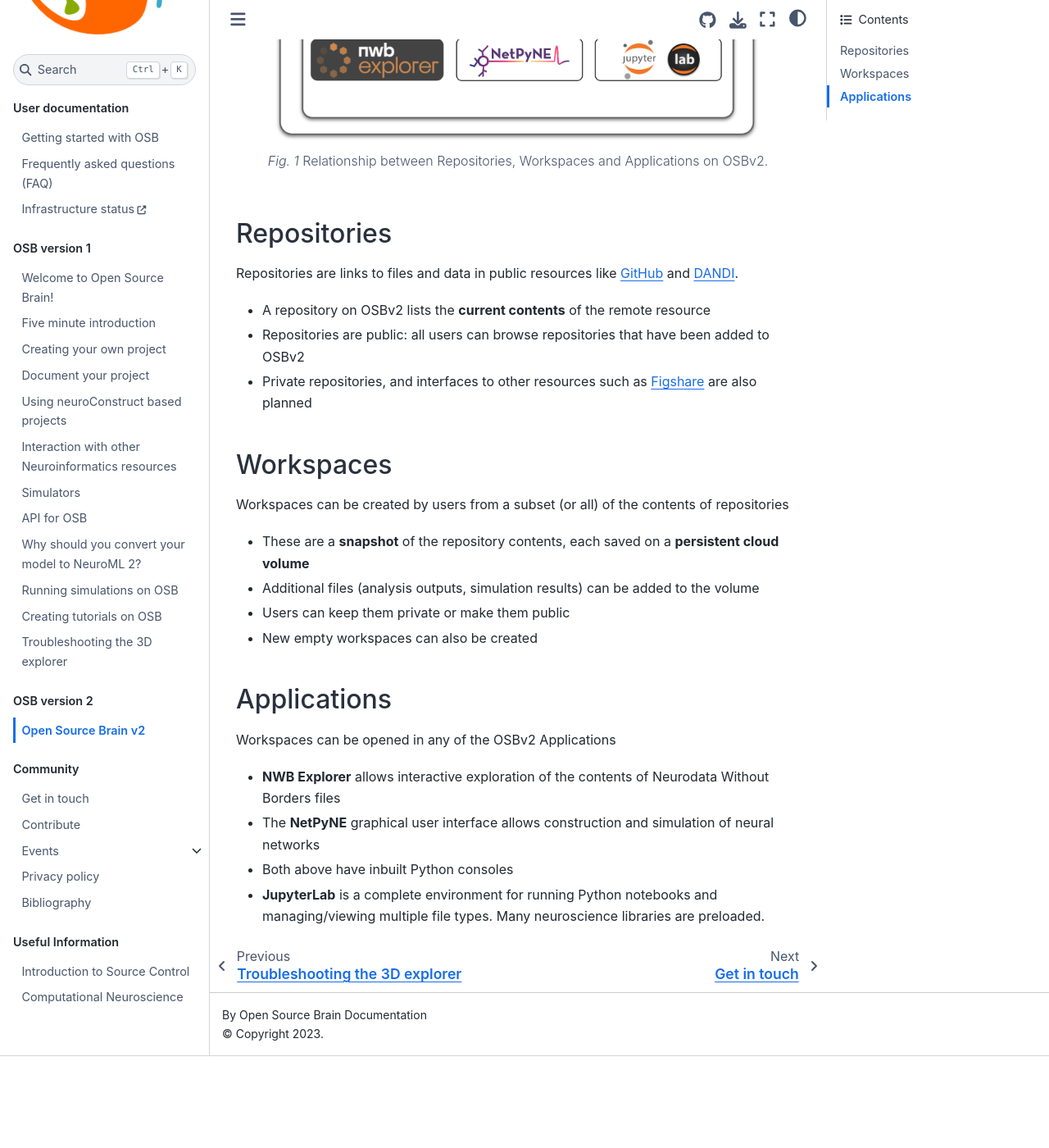
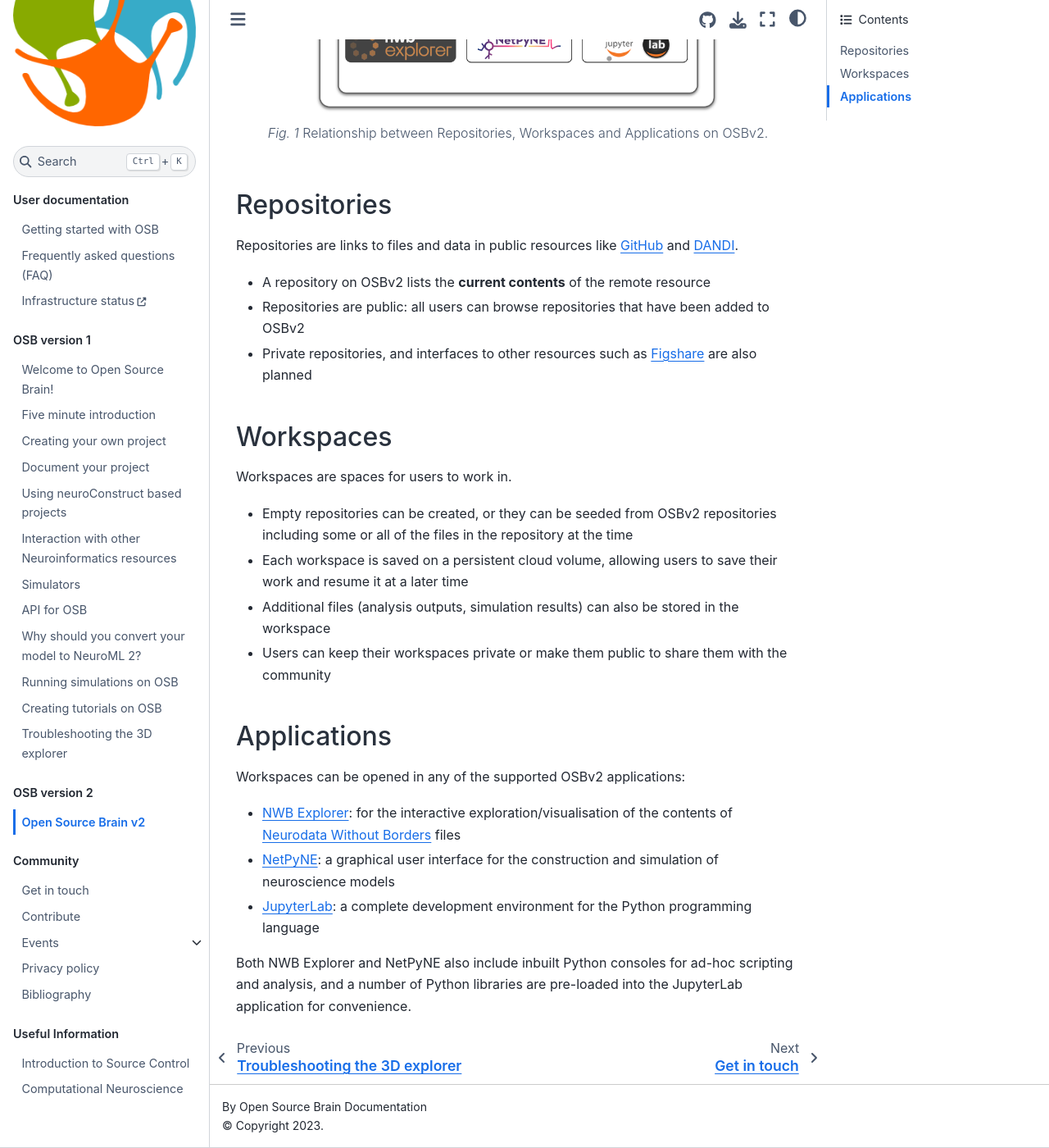
Before and after one commit to OpenSourceBrain/Documentation, a Jupyter Book: the page built from source/OSBv2/Overview.md, in a window 1280 px wide and 1400 px high, scrolled down 870 px. Shown: the whole window at 82% size. Built offline with Jupyter Book 1.0.4 settings and Sphinx 7.4.7 and the Sphinx Book theme 1.1.4, drawn with Linux system fonts in a browser that asks for light colours; before the commit the page ends 2158 px from its top, so only the background shows below that; some of the changed text lies outside the part shown.

Commit message:
chore: minor tweaks to OSBv2 overview

````diff
--- a/source/OSBv2/Overview.md
+++ b/source/OSBv2/Overview.md
@@ -5,12 +5,15 @@
 The beta release of OSBv2 is available at https://www.v2.opensourcebrain.org. It is not currently ready for daily usage because the interface and data stored on the platform may change and be erased from time to time. Please do {ref}`get in touch <contact>` if you have any queries or would like to help with user testing.
 ```
 
-Open Source Brain (OSB) v2 is structured around 3 key concepts: **Repositories**, **Workspaces** and **Applications**.
+Open Source Brain (OSB) v2 is a new integrated research platform that builds on the features of {ref}`OSBv1 <v1:getting_started>`.
+It is currently under heavy development, and initial releases for use by the research community are planned for mid 2022.
+
+OSB v2 is structured around 3 key concepts: **Repositories**, **Workspaces** and **Applications**.
 
 ```{figure} ../images/OSBv2Overview.png
 :alt: OSBv2 Overview
 :align: center
-:width: 600px
+:width: 500px
 
 Relationship between Repositories, Workspaces and Applications on OSBv2.
 
@@ -28,20 +31,20 @@
 (workspaces)=
 ## Workspaces
 
-Workspaces can be created by users from a subset (or all) of the contents of repositories
+Workspaces are spaces for users to work in.
 
-- These are a **snapshot** of the repository contents, each saved on a **persistent cloud volume**
-- Additional files (analysis outputs, simulation results) can be added to the volume
-- Users can keep them private or make them public
-- New empty workspaces can also be created
-
+- Empty repositories can be created, or they can be seeded from OSBv2 repositories including some or all of the files in the repository at the time
+- Each workspace is saved on a persistent cloud volume, allowing users to save their work and resume it at a later time
+- Additional files (analysis outputs, simulation results) can also be stored in the workspace
+- Users can keep their workspaces private or make them public to share them with the community
 
 (applications)=
 ## Applications
 
-Workspaces can be opened in any of the OSBv2 Applications
+Workspaces can be opened in any of the supported OSBv2 applications:
 
-- **NWB Explorer** allows interactive exploration of the contents of Neurodata Without Borders files
-- The **NetPyNE** graphical user interface allows construction and simulation of neural networks
-- Both above have inbuilt Python consoles
-- **JupyterLab** is a complete environment for running Python notebooks and managing/viewing multiple file types. Many neuroscience libraries are preloaded.
+- [NWB Explorer](https://nwbexplorer.opensourcebrain.org): for the interactive exploration/visualisation of the contents of [Neurodata Without Borders](https://nwb.org) files
+- [NetPyNE](https://netpyne.org): a graphical user interface for the construction and simulation of neuroscience models
+- [JupyterLab](https://jupyterlab.readthedocs.io/en/latest/): a complete development environment for the Python programming language
+
+Both NWB Explorer and NetPyNE also include inbuilt Python consoles for ad-hoc scripting and analysis, and a number of Python libraries are pre-loaded into the JupyterLab application for convenience.
````
